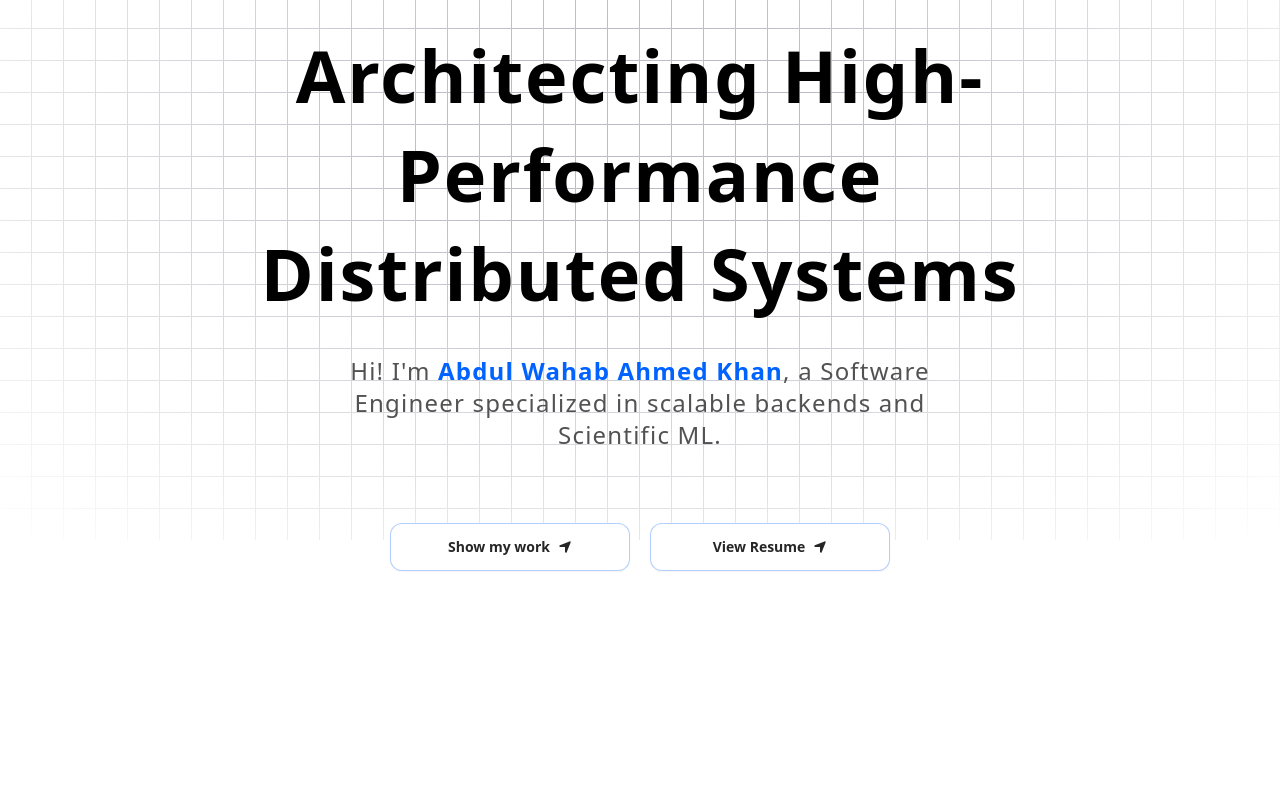
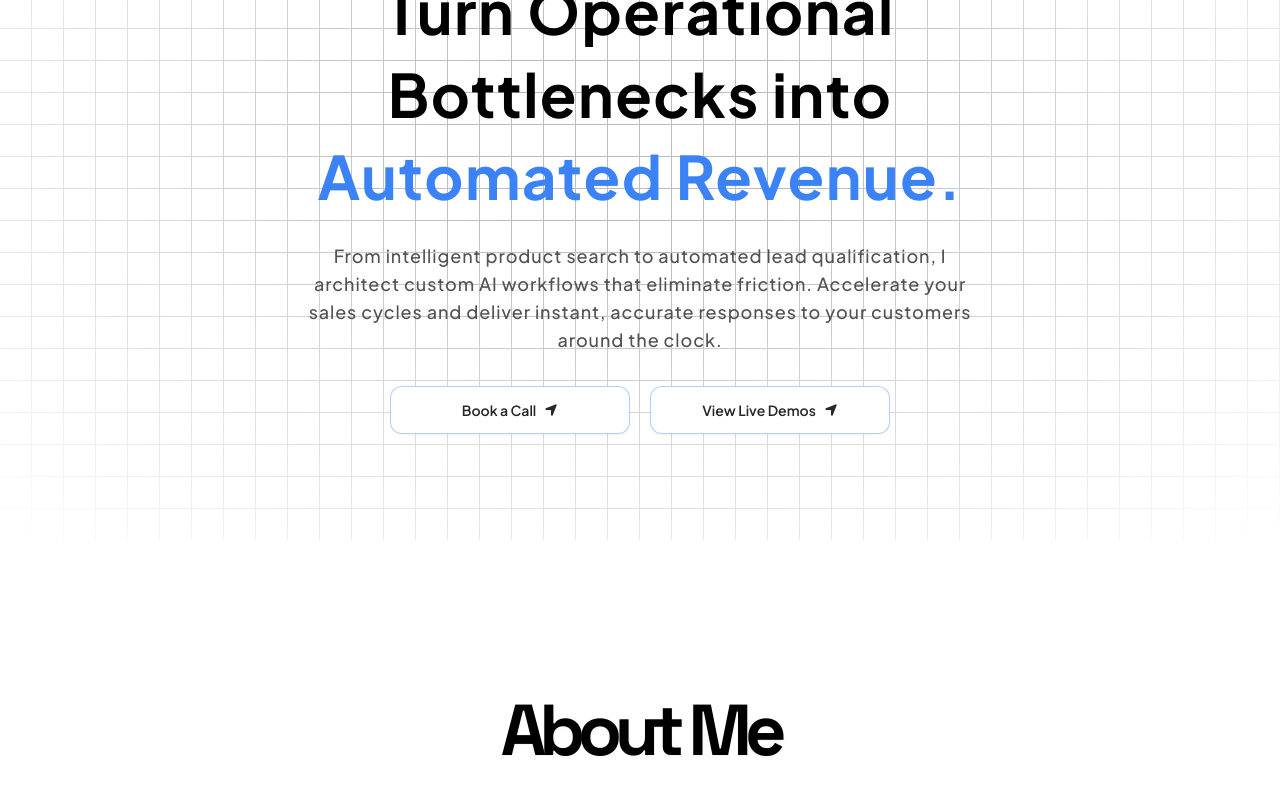
Before and after one commit to abdulwahabahmedkhanyusufzai/My_personal_portfolio, a Next.js app in the folder my_personal_portfolio/: page / in a window 1280 px wide. Shown: the part 260-1060 px from the top of the page. Built offline with nearby package versions, Linux system fonts and the light colour scheme.

Commit message:
Updated logo title etc

```diff
--- a/my_personal_portfolio/app/globals.css
+++ b/my_personal_portfolio/app/globals.css
@@ -76,7 +76,7 @@
 
 @layer utilities {
   .heading {
-    @apply font-bold text-4xl md:text-5xl text-center text-brand-text-light dark:text-brand-text-dark transition-colors duration-300;
+    @apply font-display font-bold text-4xl md:text-5xl text-center text-brand-text-light dark:text-brand-text-dark transition-colors duration-300;
   }
 
   .black-gradient {
@@ -84,6 +84,6 @@
   }
 
   h1, h2, h3, h4, h5, h6 {
-    @apply text-brand-text-light dark:text-brand-text-dark;
+    @apply text-brand-text-light dark:text-brand-text-dark font-display;
   }
 }
--- a/my_personal_portfolio/app/layout.tsx
+++ b/my_personal_portfolio/app/layout.tsx
@@ -1,7 +1,19 @@
 import type { Metadata } from "next";
+import { Space_Grotesk, Plus_Jakarta_Sans } from "next/font/google";
 import "./globals.css";
 import { ThemeProvider } from "./provider";
 
+const spaceGrotesk = Space_Grotesk({
+  subsets: ["latin"],
+  variable: "--font-space-grotesk",
+  weight: ["300", "400", "500", "600", "700"],
+});
+
+const plusJakartaSans = Plus_Jakarta_Sans({
+  subsets: ["latin"],
+  variable: "--font-plus-jakarta-sans",
+  weight: ["300", "400", "500", "600", "700", "800"],
+});
 
 export const metadata: Metadata = {
   title: "Abdul Wahab's Portfolio",
@@ -17,8 +29,8 @@ export default function RootLayout({
   children: React.ReactNode;
 }>) {
   return (
-    <html lang="en" suppressHydrationWarning>
-      <body>
+    <html lang="en" className={`${spaceGrotesk.variable} ${plusJakartaSans.variable}`} suppressHydrationWarning>
+      <body className="font-sans antialiased">
         <ThemeProvider
           attribute="class"
           defaultTheme="light"
--- a/my_personal_portfolio/components/Grid.tsx
+++ b/my_personal_portfolio/components/Grid.tsx
@@ -12,7 +12,7 @@ const Grid = () => {
 
         <div className="w-full max-w-5xl mt-10">
           <MagicCard className="p-8 md:p-12" titleClassName="h-auto lg:min-h-fit">
-            <div className="flex gap-x-12 gap-y-10 flex-col items-center md:items-start text-center md:text-start md:flex-row w-full font-cairo">
+            <div className="flex gap-x-12 gap-y-10 flex-col items-center md:items-start text-center md:text-start md:flex-row w-full">
               {/* Profile Image */}
               <div className="relative flex-shrink-0">
                 <div className="absolute -inset-1 bg-gradient-to-r from-brand-primary to-brand-secondary rounded-full blur opacity-25 group-hover:opacity-50 transition duration-1000 group-hover:duration-200"></div>
--- a/my_personal_portfolio/components/Hero.tsx
+++ b/my_personal_portfolio/components/Hero.tsx
@@ -1,5 +1,4 @@
 import { FaLocationArrow } from "react-icons/fa6";
-import Link from "next/link";
 
 import MagicButton from "@/components/ui/MagicButton";
 import { TextGenerateEffect } from "./ui/TextGenerate";
@@ -17,38 +16,38 @@ const Hero = () => {
         />
       </div>
 
-      <div className="flex justify-center relative my-20 z-10">
+      <div className="flex justify-center relative mt-6 mb-20 z-10">
         <div className="max-w-[89vw] md:max-w-2xl lg:max-w-[60vw] flex flex-col items-center justify-center">
           <div className="px-4 py-1.5 mb-4 rounded-full border border-brand-primary/20 bg-brand-primary/5 dark:bg-brand-primary/10 backdrop-blur-sm">
             <p className="uppercase tracking-[0.2em] text-[10px] md:text-xs text-center text-brand-primary dark:text-brand-primary/80 font-bold">
-              Backend Systems & ML Infrastructure
+              AI Workflows & Intelligent Systems
             </p>
           </div>
 
           <TextGenerateEffect
-            words="Architecting High-Performance Distributed Systems"
-            className="text-center text-[40px] md:text-5xl lg:text-7xl tracking-tighter text-brand-primary dark:text-brand-secondary"
+            words="Turn Operational Bottlenecks into Automated Revenue."
+            className="text-center text-[32px] md:text-4xl lg:text-5xl xl:text-6xl tracking-tighter text-brand-primary dark:text-brand-secondary"
           />
 
-          <p className="text-center md:tracking-wider mb-8 text-sm md:text-lg lg:text-2xl pt-4 text-neutral-600 dark:text-neutral-400 font-medium max-w-2xl leading-relaxed">
-            Hi! I&apos;m <span className="text-brand-primary dark:text-brand-secondary font-bold">Abdul Wahab Ahmed Khan</span>, a Software Engineer specialized in scalable backends and Scientific ML.
+          <p className="text-center md:tracking-wider mb-4 text-sm md:text-base lg:text-lg pt-2 text-neutral-600 dark:text-neutral-400 font-medium max-w-2xl leading-relaxed">
+            From intelligent product search to automated lead qualification, I architect custom AI workflows that eliminate friction. Accelerate your sales cycles and deliver instant, accurate responses to your customers around the clock.
           </p>
 
-          <div className="flex gap-5 mt-5 md:mt-0 ">
-            <a href="#about">
+          <div className="flex gap-5 mt-2 md:mt-0 ">
+            <a href="#contact">
               <MagicButton
-                title="Show my work"
+                title="Book a Call"
                 icon={<FaLocationArrow />}
                 position="right"
               />
             </a>
-            <Link href="/resume">
+            <a href="#projects">
               <MagicButton
-                title="View Resume"
+                title="View Live Demos"
                 icon={<FaLocationArrow />}
                 position="right"
               />
-            </Link>
+            </a>
           </div>
         </div>
       </div>
--- a/my_personal_portfolio/components/ui/MagicButton.tsx
+++ b/my_personal_portfolio/components/ui/MagicButton.tsx
@@ -15,7 +15,7 @@ const MagicButton = ({
 }) => {
   return (
     <button
-      className={`relative inline-flex h-12 w-full md:w-60 md:mt-10 items-center justify-center rounded-xl border border-brand-primary/30 dark:border-white/10 bg-white dark:bg-[#000319] px-7 text-sm font-semibold text-neutral-800 dark:text-white transition-all active:scale-95 hover:border-brand-primary dark:hover:border-brand-primary/50 hover:bg-brand-primary/5 dark:hover:bg-brand-primary/10 gap-2 focus:outline-none shadow-sm hover:shadow-md ${otherClasses}`}
+      className={`relative inline-flex h-12 w-full md:w-60 md:mt-4 items-center justify-center rounded-xl border border-brand-primary/30 dark:border-white/10 bg-white dark:bg-[#000319] px-7 text-sm font-semibold text-neutral-800 dark:text-white transition-all active:scale-95 hover:border-brand-primary dark:hover:border-brand-primary/50 hover:bg-brand-primary/5 dark:hover:bg-brand-primary/10 gap-2 focus:outline-none shadow-sm hover:shadow-md ${otherClasses}`}
       onClick={handleClick}
     >
         {position === "left" && icon}
--- a/my_personal_portfolio/tailwind.config.ts
+++ b/my_personal_portfolio/tailwind.config.ts
@@ -25,6 +25,8 @@ const config = {
     },
     extend: {
       fontFamily: {
+        sans: ["var(--font-plus-jakarta-sans)", "sans-serif"],
+        display: ["var(--font-space-grotesk)", "sans-serif"],
         cairo: ["cairo", "sans-serif"],
       },
       colors: {
```
